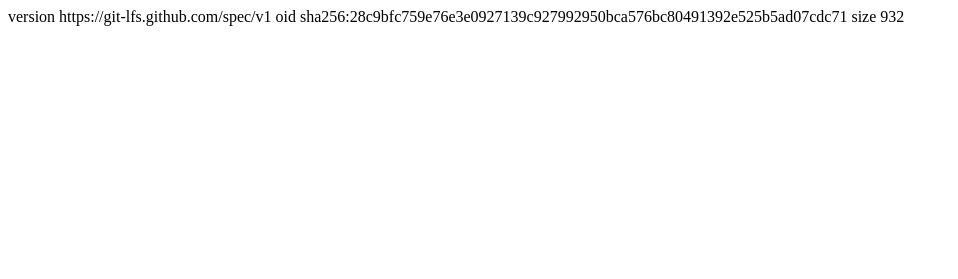
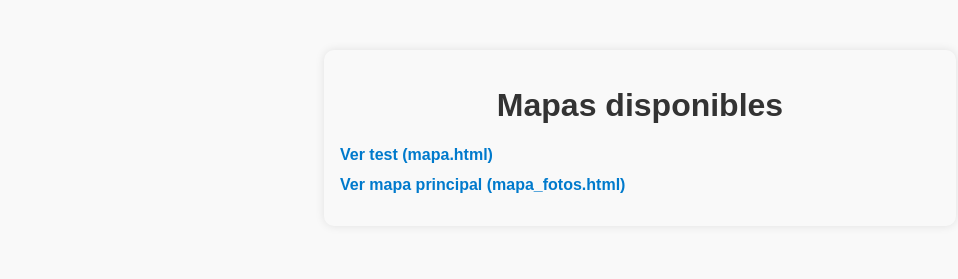
Before and after one commit to hmelo72/mi-sitio, a plain HTML site: page index.html in a window 1280 px wide. Shown: the whole page, without its empty margins (0-958 px from the left). Drawn offline with Linux system fonts and the light colour scheme.

Commit message:
Reagregar mapa_fotos.html como archivo normal (sin LFS) 2

```diff
--- a/index.html
+++ b/index.html
@@ -1,3 +1,44 @@
-version https://git-lfs.github.com/spec/v1
-oid sha256:28c9bfc759e76e3e0927139c927992950bca576bc80491392e525b5ad07cdc71
-size 932
+<!DOCTYPE html>
+<html lang="es">
+<head>
+  <meta charset="UTF-8">
+  <title>Mapas disponibles</title>
+  <style>
+    body {
+      font-family: sans-serif;
+      max-width: 600px;
+      margin: 50px auto;
+      padding: 1em;
+      background: #f9f9f9;
+      border-radius: 10px;
+      box-shadow: 0 0 10px rgba(0,0,0,0.1);
+    }
+    h1 {
+      text-align: center;
+      color: #333;
+    }
+    ul {
+      list-style: none;
+      padding: 0;
+    }
+    li {
+      margin: 12px 0;
+    }
+    a {
+      text-decoration: none;
+      color: #007acc;
+      font-weight: bold;
+    }
+    a:hover {
+      text-decoration: underline;
+    }
+  </style>
+</head>
+<body>
+  <h1>Mapas disponibles</h1>
+  <ul>
+    <li><a href="mapa.html" target="_blank">Ver test (mapa.html)</a></li>
+    <li><a href="mapa_fotos.html" target="_blank">Ver mapa principal (mapa_fotos.html)</a></li>
+  </ul>
+</body>
+</html>
```
